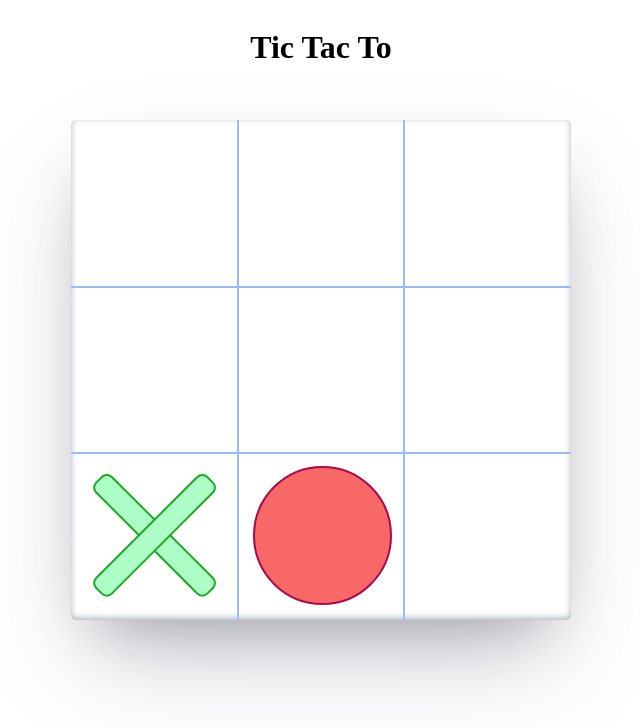
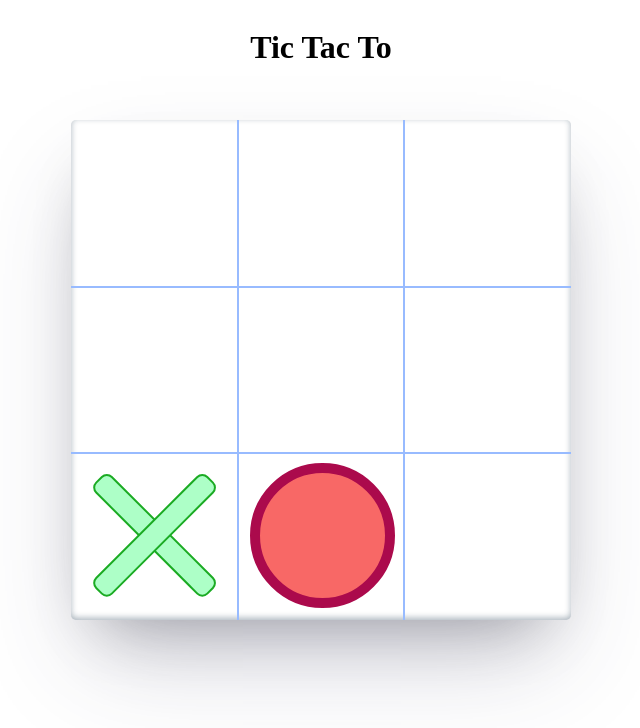
Before and after one commit to reneedekruijf/tictacto, an Angular app: page / in a window 1280 px wide. Shown: the top 728 px of the page, without its empty margins (319-959 px from the left). Built offline with nearby package versions, Linux system fonts and the light colour scheme.

Commit message:
little more styling to the disk

```diff
--- a/src/app/disk/disk.component.scss
+++ b/src/app/disk/disk.component.scss
@@ -8,11 +8,11 @@
 
 .disk {
   position: absolute;
-  top: 15px;
-  left: 15px;
-  width: 135px;
-  height: 135px;
-  border: 2px solid var(--border-disk);
+  top: 12px;
+  left: 12px;
+  width: 125px;
+  height: 125px;
+  border: 10px solid var(--border-disk);
   border-radius: 50%;
   background-color: var(--body-disk);
 }
```
